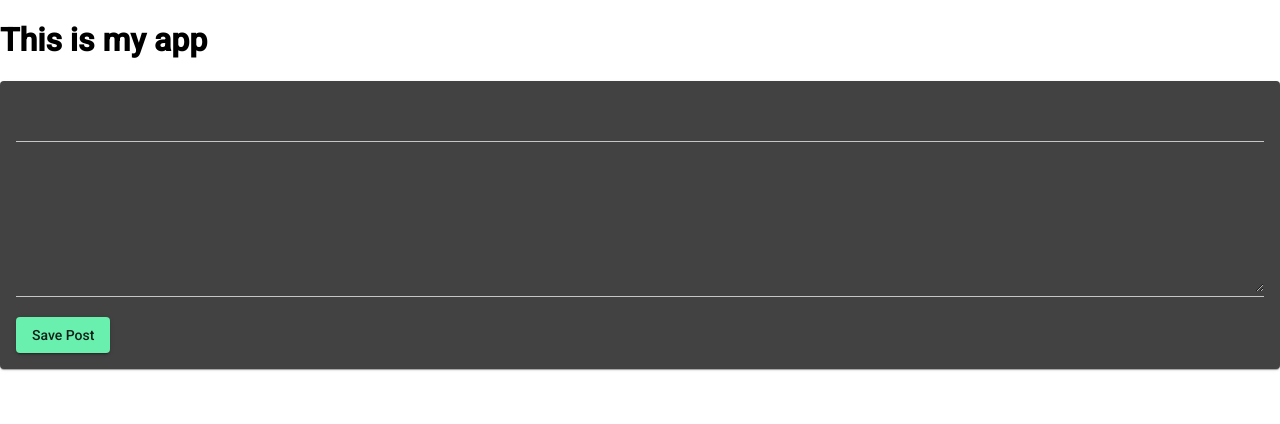
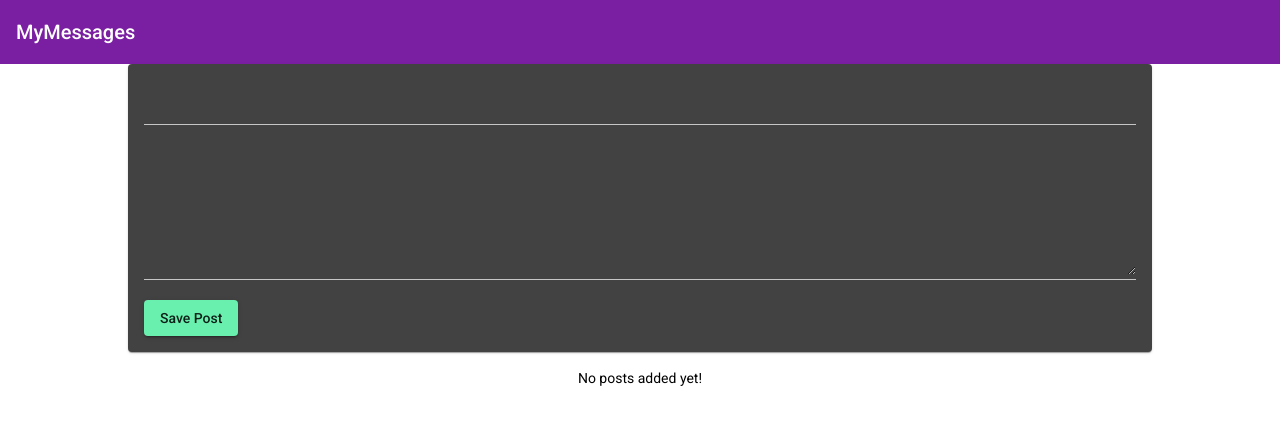
Before and after one commit to JD-Rowley/mean-stack-social-network, an Angular app: page / in a window 1280 px wide. Shown: the top 424 px of the page. Built offline with nearby package versions, Linux system fonts and the light colour scheme.

Commit message:
refactored code and added error handling to post components

```diff
--- a/src/app/app.component.css
+++ b/src/app/app.component.css
@@ -0,0 +1,5 @@
+main {
+  margin-top: 1rem;
+  width: 80%;
+  margin: auto;
+}
--- a/src/app/app.component.html
+++ b/src/app/app.component.html
@@ -1,2 +1,5 @@
-<h1>This is my app</h1>
-<app-post-create></app-post-create>
+<app-header></app-header>
+<main>
+  <app-post-create (postCreated)="onPostAdded($event)"></app-post-create>
+  <app-post-list [posts]="storedPosts"></app-post-list>
+</main>
--- a/src/app/app.component.ts
+++ b/src/app/app.component.ts
@@ -1,4 +1,6 @@
 import { Component } from '@angular/core';
+
+import { Post } from './posts/post.model';
 
 @Component({
   selector: 'app-root',
@@ -6,5 +8,9 @@
   styleUrls: ['./app.component.css']
 })
 export class AppComponent {
-  title = 'mean-stack-project';
+  storedPosts: Post[] = [];
+
+  onPostAdded(post) {
+    this.storedPosts.push(post);
+  }
 }
--- /dev/null
+++ b/src/app/header/header.component.html
@@ -0,0 +1 @@
+<mat-toolbar color="primary">MyMessages</mat-toolbar>
--- /dev/null
+++ b/src/app/header/header.component.ts
@@ -0,0 +1,15 @@
+import { Component, OnInit } from '@angular/core';
+
+@Component({
+  selector: 'app-header',
+  templateUrl: './header.component.html',
+  styleUrls: ['./header.component.css']
+})
+export class HeaderComponent implements OnInit {
+
+  constructor() { }
+
+  ngOnInit(): void {
+  }
+
+}
--- a/src/app/posts/post-create/post-create.component.html
+++ b/src/app/posts/post-create/post-create.component.html
@@ -1,9 +1,13 @@
 <mat-card>
-  <mat-form-field>
-    <input matInput type="text" [(ngModel)]="enteredTitle">
-  </mat-form-field>
-  <mat-form-field>
-    <textarea matInput rows="6" [(ngModel)]="enteredContent"></textarea>
-  </mat-form-field>
-  <button mat-raised-button color="accent" (click)="onAddPost()">Save Post</button>
+  <form (submit)="onAddPost(postForm)" #postForm="ngForm">
+    <mat-form-field>
+      <input matInput type="text" name="title" ngModel required #title="ngModel">
+      <mat-error *ngIf="title.invalid">Please enter a post title!</mat-error>
+    </mat-form-field>
+    <mat-form-field>
+      <textarea matInput rows="6" name="content" ngModel required #content="ngModel"></textarea>
+      <mat-error *ngIf="content.invalid">No content!</mat-error>
+    </mat-form-field>
+    <button mat-raised-button color="accent" type="submit">Save Post</button>
+  </form>
 </mat-card>
--- a/src/app/posts/post-create/post-create.component.ts
+++ b/src/app/posts/post-create/post-create.component.ts
@@ -1,4 +1,7 @@
 import { Component, OnInit, EventEmitter, Output } from '@angular/core';
+import { NgForm } from '@angular/forms';
+
+import { Post } from '../post.model';
 
 @Component({
   selector: 'app-post-create',
@@ -14,12 +17,15 @@
 
   enteredTitle = '';
   enteredContent = '';
-  @Output() postCreated = new EventEmitter();
+  @Output() postCreated = new EventEmitter<Post>();
 
-  onAddPost() {
-    const post = {
-      title: this.enteredTitle,
-      content: this.enteredContent
+  onAddPost(form: NgForm) {
+    if (form.invalid) {
+      return;
+    }
+    const post: Post = {
+      title: form.value.title,
+      content: form.value.content
     };
     this.postCreated.emit(post);
   }
--- a/src/app/posts/post-list/post-list.component.ts
+++ b/src/app/posts/post-list/post-list.component.ts
@@ -1,4 +1,6 @@
 import { Component, Input, OnInit } from '@angular/core';
+
+import { Post } from '../post.model';
 
 @Component({
   selector: 'app-post-list',
@@ -17,5 +19,5 @@
   //   { title: 'Second Post', content: 'Second post\'s content.' },
   //   { title: 'Third Post', content: 'Third post\'s content.' }
   // ];
-  @Input() posts = [];
+  @Input() posts: Post[] = [];
 }
--- /dev/null
+++ b/src/app/posts/post.model.ts
@@ -0,0 +1,4 @@
+export interface Post {
+  title: string;
+  content: string;
+}
```
Also changed, not shown: src/app/app.module.ts (+10 -2 lines), src/app/header/header.component.css (added), 1 other file (tests, documents, lock files or other folders).
